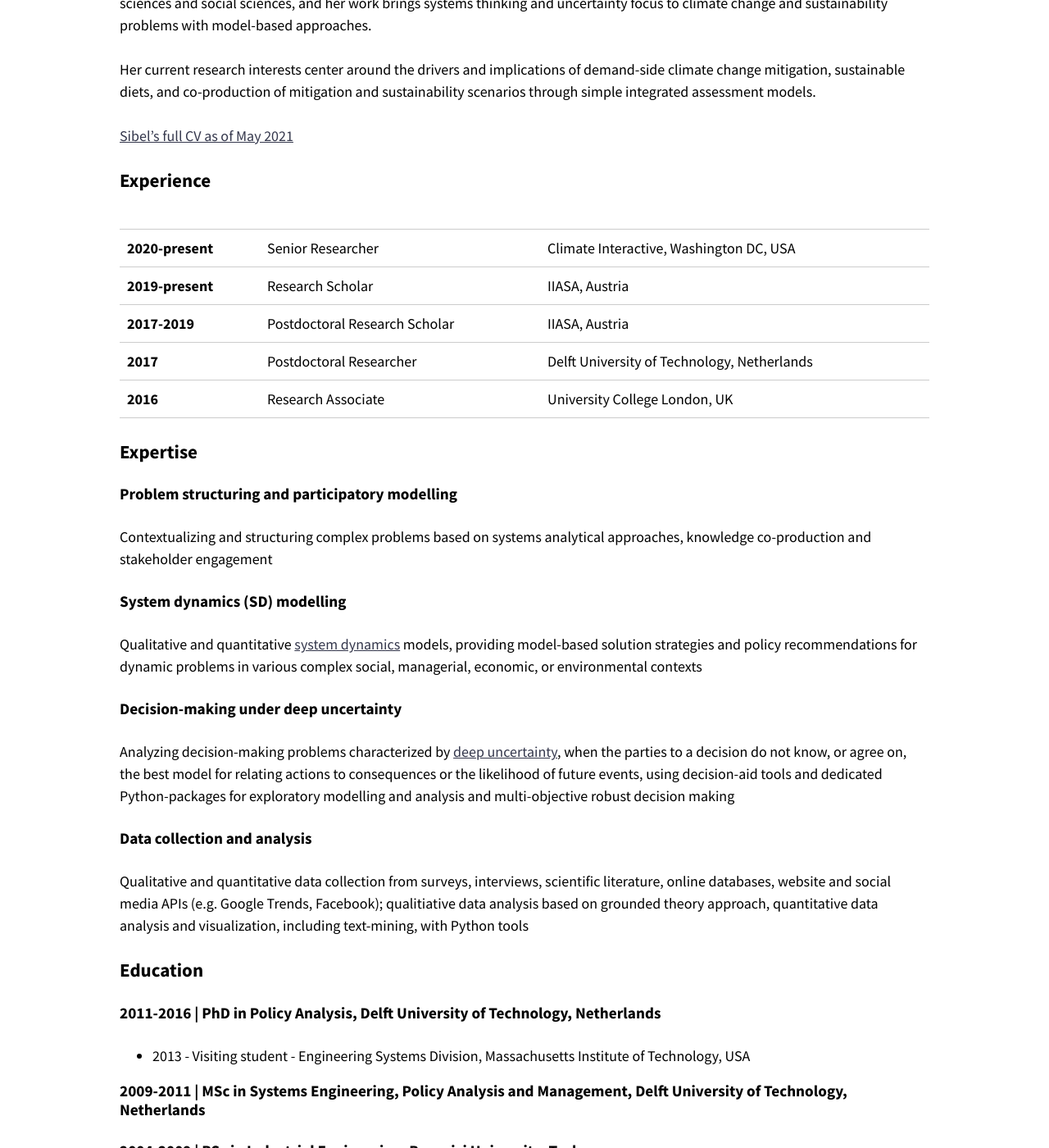
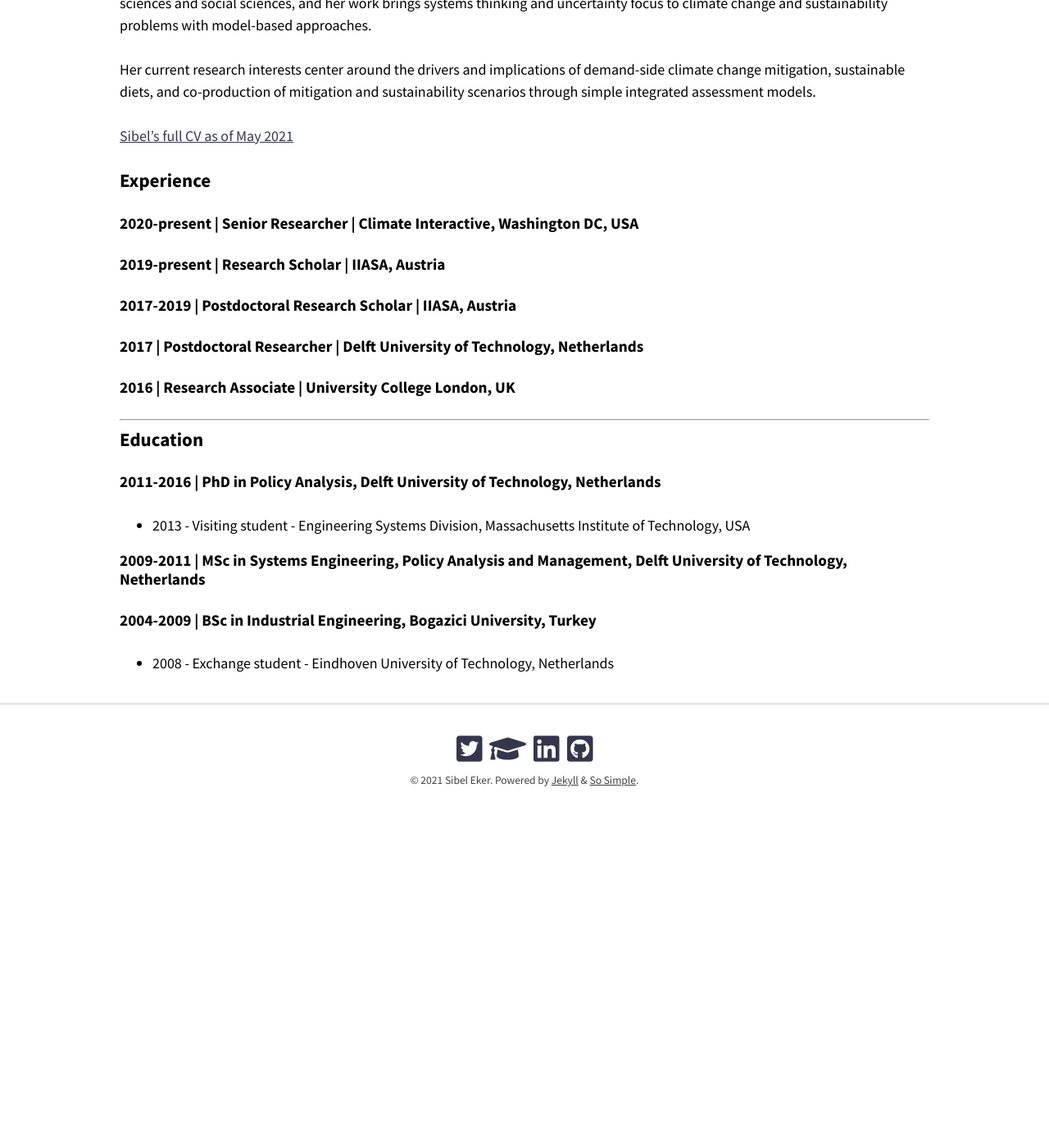
Before and after one commit to sibeleker/sibeleker.github.io, a Jekyll site: the page built from about.md, in a window 1280 px wide and 1400 px high, scrolled down 532 px. Shown: the whole window at 82% size. Built offline with Jekyll 4.4.1, drawn with Linux system fonts in a browser that asks for light colours; nearby versions of some CDN libraries; after the commit the page ends 1566 px from its top, so only the background shows below that.

Commit message:
update about

```diff
--- a/about.md
+++ b/about.md
@@ -9,32 +9,18 @@ Her current research interests center around the drivers and implications of dem
 [Sibel's full CV as of May 2021](/Eker_CV_202105.pdf)
 
 ### Experience
-<div>
-  <table align="left">
-    <tr><th align="left"> </th><th align="left"> </th><th align="left"> </th></tr>
-    <tr><td><b>2020-present</b></td><td>Senior Researcher</td><td>Climate Interactive, Washington DC, USA</td></tr>
-    <tr><td><b>2019-present</b></td><td>Research Scholar</td><td>IIASA, Austria</td></tr>
-    <tr><td><b>2017-2019</b></td><td>Postdoctoral Research Scholar</td><td>IIASA, Austria</td></tr>
-    <tr><td><b>2017</b></td><td>Postdoctoral Researcher</td><td>Delft University of Technology, Netherlands</td></tr>
-    <tr><td><b>2016</b></td><td>Research Associate</td><td>University College London, UK</td></tr>
-  </table>
-</div>
 
+#### 2020-present | Senior Researcher | Climate Interactive, Washington DC, USA
 
-### Expertise
+#### 2019-present | Research Scholar | IIASA, Austria
 
-#### Problem structuring and participatory modelling
-Contextualizing and structuring complex problems based on systems analytical approaches, knowledge co-production and stakeholder engagement
+#### 2017-2019 | Postdoctoral Research Scholar | IIASA, Austria
 
-#### System dynamics (SD) modelling
-Qualitative and quantitative [system dynamics](https://www.systemdynamics.org/what-is-sd) models, providing model-based solution strategies and policy recommendations for dynamic problems in various complex social, managerial, economic, or environmental contexts
+#### 2017 | Postdoctoral Researcher | Delft University of Technology, Netherlands
 
-#### Decision-making under deep uncertainty
-Analyzing decision-making problems characterized by [deep uncertainty](https://www.rand.org/pubs/monograph_reports/MR1626.html), when the parties to a decision do not know, or agree on, the best model for relating actions to consequences or the likelihood of future events, using decision-aid tools and dedicated Python-packages for exploratory modelling and analysis and multi-objective robust decision making
+#### 2016 | Research Associate | University College London, UK
 
-#### Data collection and analysis
-Qualitative and quantitative data collection from surveys, interviews, scientific literature, online databases, website and social media APIs (e.g. Google Trends, Facebook); qualitiative data analysis based on grounded theory approach, quantitative data analysis and visualization, including text-mining, with Python tools
-
+---
 
 ### Education
 
```
Also changed, not shown: about_old.md (added, +49 -0 lines).
